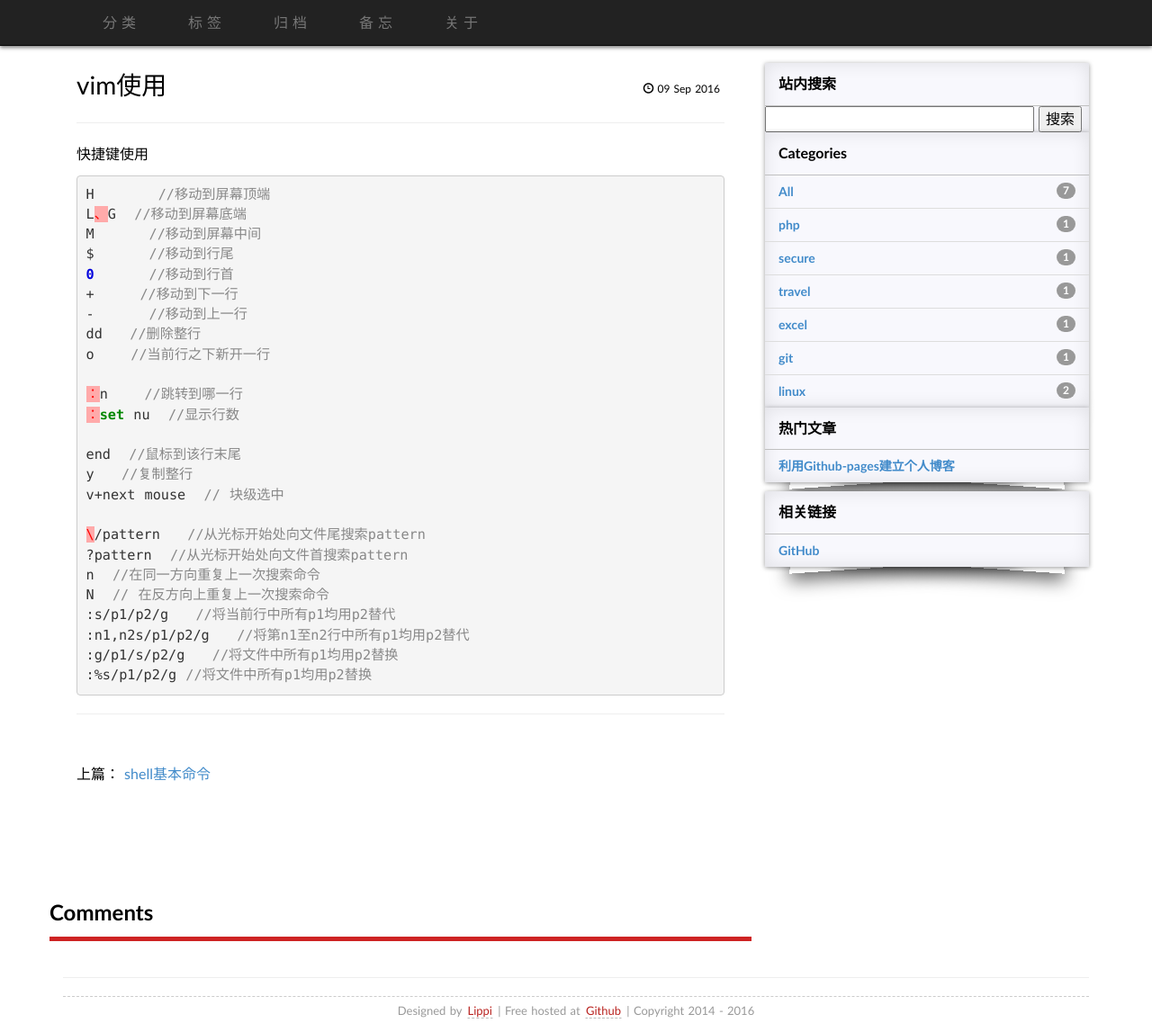
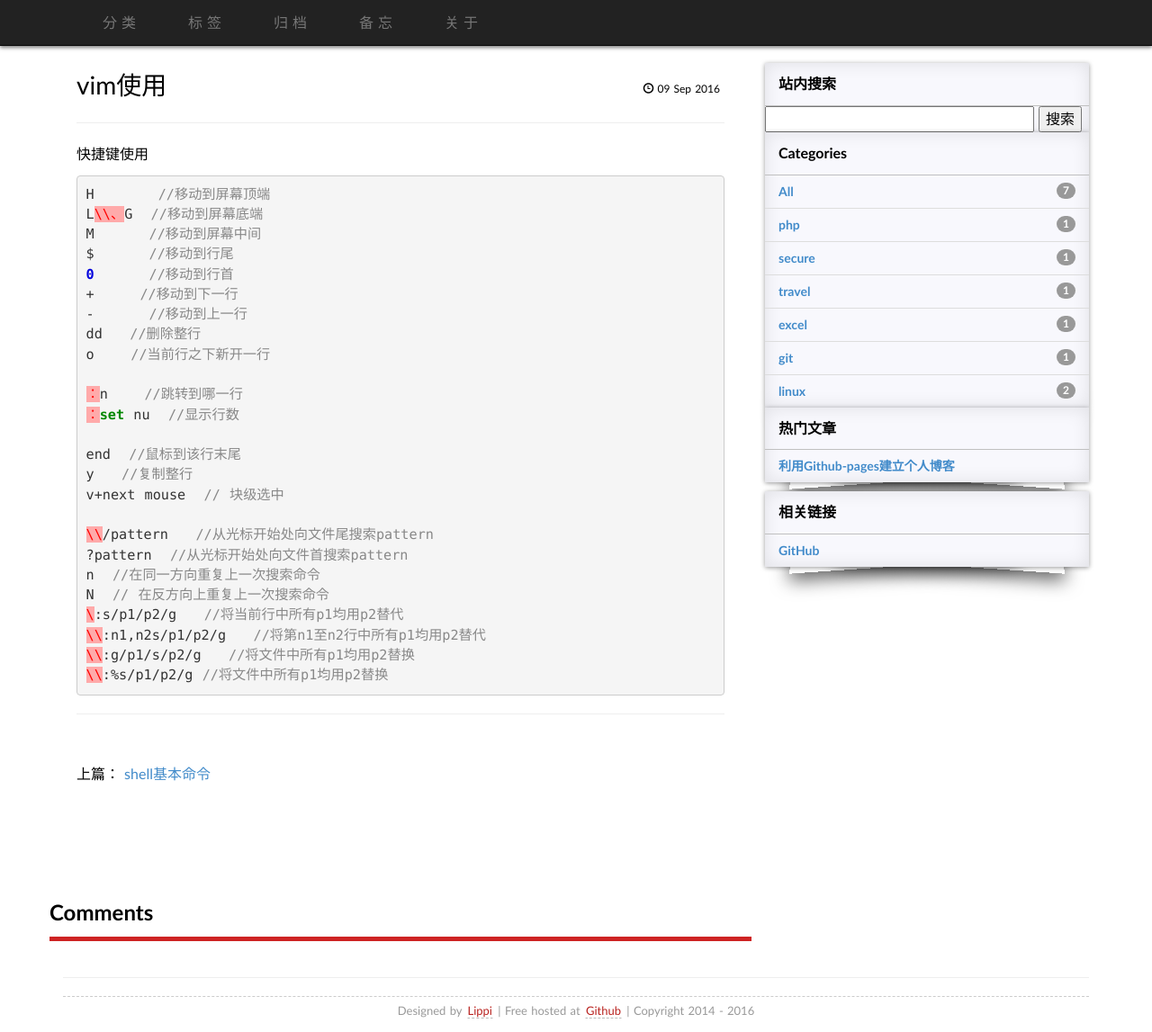
Before and after one commit to wulimin/blog, a Jekyll site: the page built from _posts/2016-09-09-linux-vim.md, in a window 1280 px wide and 1147 px high. Shown: the whole window at 90% size. Built offline with Jekyll 4.4.1, drawn with Linux system fonts in a browser that asks for light colours; nearby versions of some CDN libraries; some web fonts are replaced; library files that are not in the unit come from our copies; comment, search, counter and statistics services are not loaded.

````diff
--- a/_posts/2016-09-09-linux-vim.md
+++ b/_posts/2016-09-09-linux-vim.md
@@ -9,7 +9,7 @@ tag : linux
 
 ```javascript
 H       //移动到屏幕顶端
-L、G  //移动到屏幕底端
+L\\、G  //移动到屏幕底端
 M      //移动到屏幕中间
 $      //移动到行尾
 0      //移动到行首
@@ -25,12 +25,12 @@ end  //鼠标到该行末尾
 y   //复制整行
 v+next mouse  // 块级选中
 
-\/pattern   //从光标开始处向文件尾搜索pattern
+\\/pattern   //从光标开始处向文件尾搜索pattern
 ?pattern  //从光标开始处向文件首搜索pattern
 n  //在同一方向重复上一次搜索命令
 N  // 在反方向上重复上一次搜索命令
-:s/p1/p2/g   //将当前行中所有p1均用p2替代
-:n1,n2s/p1/p2/g   //将第n1至n2行中所有p1均用p2替代
-:g/p1/s/p2/g   //将文件中所有p1均用p2替换
-:%s/p1/p2/g //将文件中所有p1均用p2替换
+\:s/p1/p2/g   //将当前行中所有p1均用p2替代
+\\:n1,n2s/p1/p2/g   //将第n1至n2行中所有p1均用p2替代
+\\:g/p1/s/p2/g   //将文件中所有p1均用p2替换
+\\:%s/p1/p2/g //将文件中所有p1均用p2替换
 ```
````
